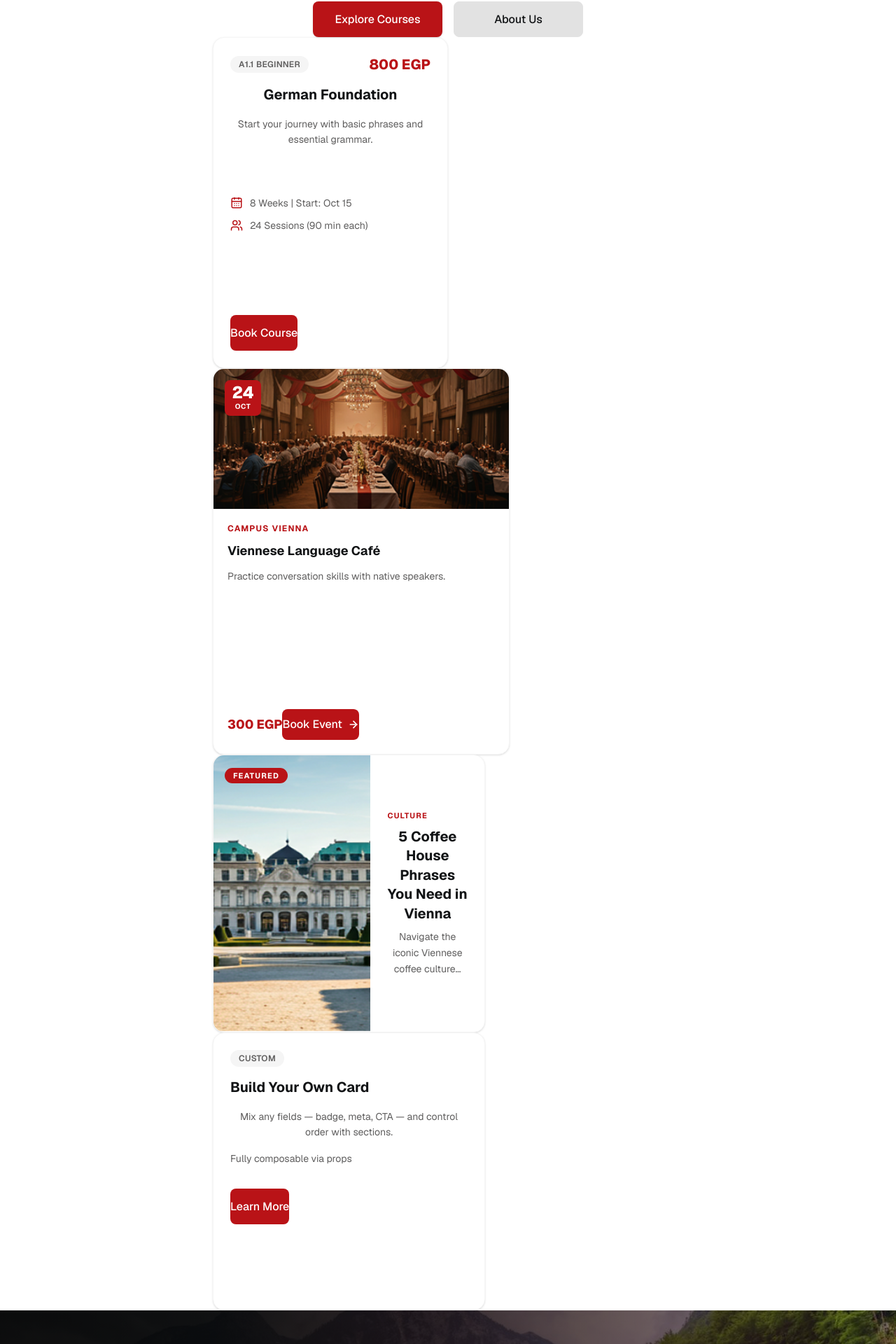
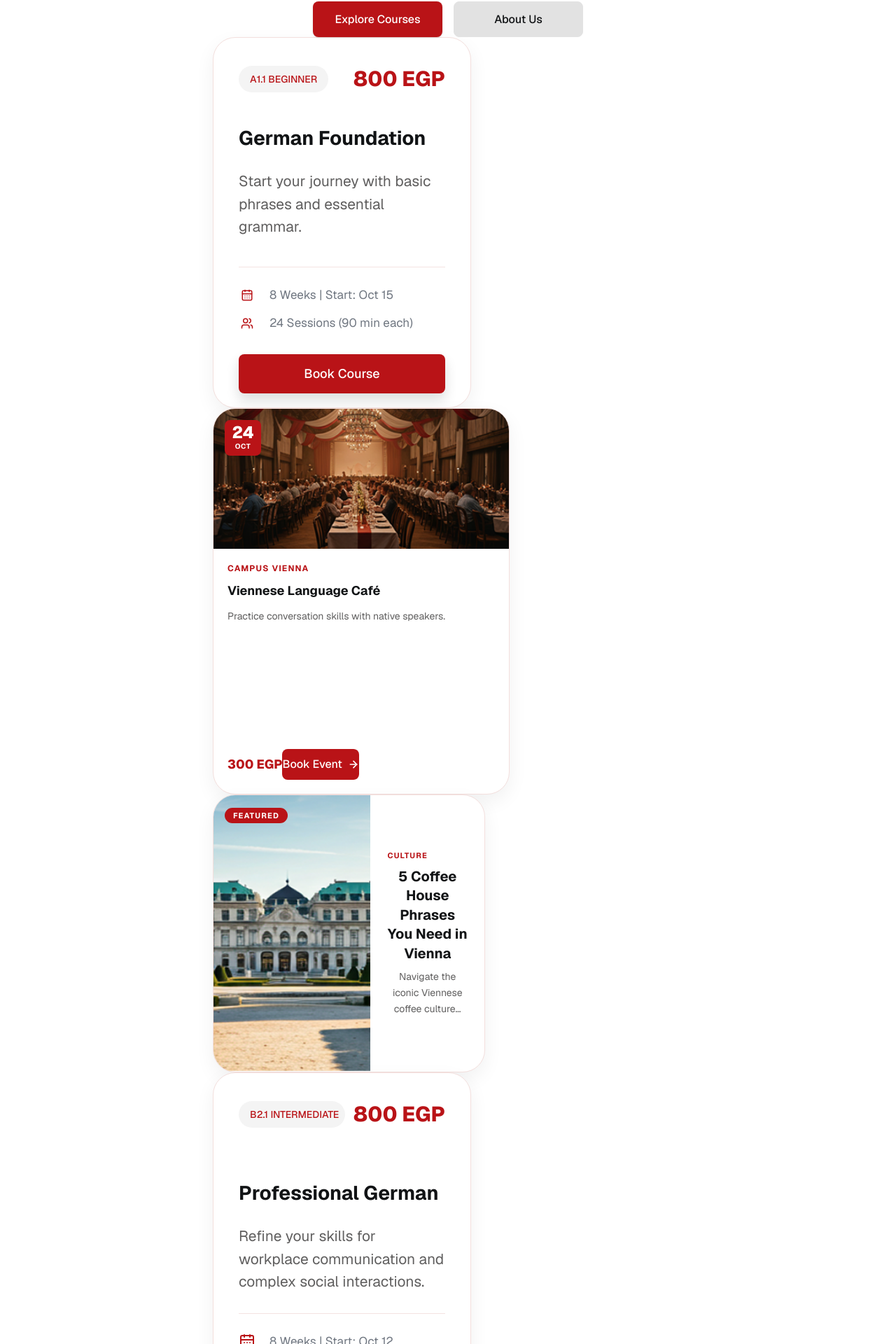
Before and after one commit to yomna22-ym/Austrian-lms, a Next.js app: page / in a window 1280 px wide. Shown: the part 292-2212 px from the top of the page at 70% size. Built offline with nearby package versions, Linux system fonts and the light colour scheme.

Commit message:
enhance the course type of card

```diff
--- a/app/page.tsx
+++ b/app/page.tsx
@@ -39,10 +39,11 @@ export default function HomePage() {
 <GenericCard
   variant="course"
   badge="A1.1 BEGINNER"
-  width={336}
-  height={473}
+  width={369}
+  height={530}
   price="800 EGP"
   title="German Foundation"
+
 
   description="Start your journey with basic phrases and essential grammar."
   meta={[
@@ -80,16 +81,20 @@ export default function HomePage() {
 />
 <GenericCard
   variant="custom"
-  width={389}
-  height={397}
-  badge="CUSTOM"
-  title="Build Your Own Card"
-  description="Mix any fields — badge, meta, CTA — and control order with sections."
-  meta={[{ text: "Fully composable via props" }]}
-  ctaLabel="Learn More"
+  width={369}
+  height={520}
+  badge="B2.1 INTERMEDIATE"
+  price="800 EGP"
+  title="Professional German"
+  description="Refine your skills for workplace communication and complex social interactions."
+  meta={[
+    { icon: <CalendarDays size={24} />, text: "8 Weeks | Start: Oct 12" },
+    { icon: <Users size={24} />, text: "24 Sessions (90 min each)" },
+  ]}
+  ctaLabel="Book Course"
   ctaStyle="full"
-  onCtaClick={() => router.push("/about")}
-  sections={["header", "title", "description", "meta", "divider", "cta"]}
+  onCtaClick={() => router.push("/courses/1")}
+  sections={["header", "title", "description", "divider", "meta", "cta"]}
 />
       </div>
 <HeroSection
--- a/app/shared/GenericCard/GenericCard.tsx
+++ b/app/shared/GenericCard/GenericCard.tsx
@@ -31,7 +31,7 @@ export interface SectionLayout {
 
 /** Default pixel sizes per templated variant (Figma). */
 export const CARD_TEMPLATE_SIZES = {
-  course: { width: 336, height: 473 },
+  course: { width: 369, height: 520 },
   event: { width: 424, height: 552 },
   blog: { width: 389, height: 397 },
 } as const;
@@ -230,12 +230,12 @@ const DEFAULT_COURSE_META: MetaItem[] = [
 const DEFAULT_BG = "bg-white";
 
 const SHELL_BASE =
-  "rounded-2xl overflow-hidden shadow-sm border border-neutral-100 flex flex-col";
+  "group/card rounded-[32px] overflow-hidden shadow-[0_10px_28px_rgba(17,19,21,0.06)] border border-[#f3dfdd] flex flex-col transition-all duration-300 ease-out hover:-translate-y-1 hover:shadow-[0_18px_42px_rgba(185,19,23,0.12)]";
 
 const DEFAULT_COURSE_FIELDS: CourseFieldsLayout = {
-  header: { justify: "between", align: "center" },
-  body: { align: "start", className: "gap-4" },
-  meta: { align: "start", className: "gap-3" },
+  header: { justify: "between", align: "center", className: "gap-3" },
+  body: { align: "stretch" },
+  meta: { align: "start", className: "gap-4" },
   footer: { align: "stretch" },
 };
 
@@ -286,7 +286,7 @@ function resolveSize(
   height: number | string
 ): ResolvedSize {
   const style: React.CSSProperties = {};
-  const classes: string[] = ["shrink-0"];
+  const classes: string[] = ["max-w-full", "shrink-0"];
 
   if (typeof width === "number") style.width = width;
   else if (width.startsWith("w-")) classes.push(width);
@@ -378,11 +378,10 @@ function CourseCard({
     >
       <div
         className={[
-          "flex min-h-0 flex-1 flex-col",
+          "flex min-h-0 flex-1 flex-col px-6 py-7 text-left sm:px-9 sm:py-10",
           sectionClasses(layout.body, false) || "gap-0",
         ].join(" ")}
       >
-        <div className="flex flex-col gap-4 p-6 pb-5">
         {(badge || price) && (
           <div
             className={sectionClasses(
@@ -393,7 +392,7 @@ function CourseCard({
               <span
                 className={[
                   badgeClassName ??
-                      "rounded-full bg-neutral-100 px-3 py-1 text-xs font-semibold uppercase tracking-wide text-text-secondary",
+                    "min-w-0 whitespace-nowrap rounded-full bg-[#f4f4f4] px-4 py-3 text-center text-sm font-medium uppercase leading-none text-secondary",
                   sectionClasses(layout.badge, false),
                 ]
                   .filter(Boolean)
@@ -407,7 +406,8 @@ function CourseCard({
             {price && (
               <span
                 className={[
-                    priceClassName ?? "text-xl font-extrabold text-secondary",
+                  priceClassName ??
+                    "shrink-0 text-[30px] font-extrabold leading-none text-secondary",
                   sectionClasses(layout.price, false),
                 ]
                   .filter(Boolean)
@@ -419,9 +419,10 @@ function CourseCard({
           </div>
         )}
 
+        <div className="pt-12">
           <h3
             className={[
-              "text-xl font-bold leading-snug text-text-primary",
+              "text-[28px] font-bold leading-tight text-text-primary",
               sectionClasses(layout.title, false),
             ]
               .filter(Boolean)
@@ -433,7 +434,7 @@ function CourseCard({
           {description && (
             <p
               className={[
-                "text-sm leading-relaxed text-text-secondary",
+                "mt-7 text-[21px] leading-[1.55] text-text-secondary",
                 sectionClasses(layout.description, false),
               ]
                 .filter(Boolean)
@@ -444,21 +445,23 @@ function CourseCard({
           )}
         </div>
 
-        {meta.length > 0 && <hr className="border-neutral-100" />}
-
         {meta.length > 0 && (
           <div
             className={[
-              "flex flex-col px-6 py-4",
+              "mt-10 flex flex-col border-t border-[#f4e3e1] pt-7",
               sectionClasses(layout.meta) || "gap-3",
             ].join(" ")}
           >
             {meta.map((item, i) => (
-              <div key={i} className="flex items-center gap-2.5">
+              <div key={i} className="flex items-center gap-5">
                 {item.icon && (
-                  <span className="shrink-0 text-secondary">{item.icon}</span>
+                  <span className="flex h-6 w-6 shrink-0 items-center justify-center text-secondary">
+                    {item.icon}
+                  </span>
                 )}
-                <span className="text-sm text-text-secondary">{item.text}</span>
+                <span className="text-[17px] leading-snug text-[#6f7680]">
+                  {item.text}
+                </span>
               </div>
             ))}
           </div>
@@ -466,16 +469,18 @@ function CourseCard({
 
         <div
           className={[
-            "mt-auto px-6 pb-6 pt-2",
+            "mt-auto pt-8",
             sectionClasses(layout.footer, false),
           ].join(" ")}
         >
           <Button
             label={ctaLabel}
             width="w-full"
+            height="h-[56px]"
             bgColorClass={ctaBgColorClass ?? "bg-secondary"}
             textColorClass="text-primary"
             onClick={onCtaClick}
+            className="rounded-[18px] text-lg font-bold shadow-[0_10px_18px_rgba(17,19,21,0.14)] hover:brightness-105 active:translate-y-0.5"
           />
         </div>
       </div>
@@ -769,7 +774,7 @@ function BlogCard({
 // ─── Custom (composable fields) ──────────────────────────────────────────────
 
 const DEFAULT_CUSTOM_FIELDS: CustomFieldsLayout = {
-  header: { justify: "between", align: "center" },
+  header: { justify: "between", align: "center", className: "gap-3" },
   body: { align: "start", className: "gap-4 flex-1" },
   meta: { align: "start", className: "gap-3" },
   footer: { justify: "between", align: "center" },
@@ -788,6 +793,7 @@ function resolveCustomSections(props: Omit<CustomCardProps, "variant">): CustomS
   if (props.location) order.push("location");
   if (props.title) order.push("title");
   if (props.description) order.push("description");
+  if (props.meta?.length && props.ctaStyle === "full") order.push("divider");
   if (props.meta?.length) order.push("meta");
   if (props.ctaLabel || props.onCtaClick || props.price) order.push("cta");
   if (props.children) order.push("children");
@@ -797,6 +803,7 @@ function resolveCustomSections(props: Omit<CustomCardProps, "variant">): CustomS
 type CardSectionContext = Omit<CustomCardProps, "variant" | "sections"> & {
   fields: CustomFieldsLayout;
   contentClassName: string;
+  presentation?: "course";
 };
 
 function renderCardSection(
@@ -879,7 +886,9 @@ function renderCardSection(
             <span
               className={
                 ctx.badgeClassName ??
-                "rounded-full bg-neutral-100 px-3 py-1 text-xs font-semibold uppercase tracking-wide text-text-secondary"
+                (ctx.presentation === "course"
+                  ? "min-w-0 whitespace-nowrap rounded-full bg-[#f4f4f4] px-4 py-3 text-center text-sm font-medium uppercase leading-none text-secondary"
+                  : "rounded-full bg-neutral-100 px-3 py-1 text-xs font-semibold uppercase tracking-wide text-text-secondary")
               }
             >
               {ctx.badge}
@@ -890,7 +899,10 @@ function renderCardSection(
           {priceInHeader && (
             <span
               className={
-                ctx.priceClassName ?? "text-xl font-extrabold text-secondary"
+                ctx.priceClassName ??
+                (ctx.presentation === "course"
+                  ? "shrink-0 text-[30px] font-extrabold leading-none text-secondary"
+                  : "text-xl font-extrabold text-secondary")
               }
             >
               {ctx.price}
@@ -938,7 +950,9 @@ function renderCardSection(
         <h3
           key="title"
           className={[
-            "text-xl font-bold leading-snug text-text-primary",
+            ctx.presentation === "course"
+              ? "pt-12 text-[28px] font-bold leading-tight text-text-primary"
+              : "text-xl font-bold leading-snug text-text-primary",
             ctx.titleClassName,
             sectionClasses(layout.title, false),
           ]
@@ -955,7 +969,9 @@ function renderCardSection(
         <p
           key="description"
           className={[
-            "text-sm leading-relaxed text-text-secondary",
+            ctx.presentation === "course"
+              ? "text-[21px] leading-[1.55] text-text-secondary"
+              : "text-sm leading-relaxed text-text-secondary",
             ctx.descriptionClassName,
             sectionClasses(layout.description, false),
           ]
@@ -974,14 +990,39 @@ function renderCardSection(
           className={[
             "flex flex-col",
             sectionClasses(layout.meta) || "gap-3",
-          ].join(" ")}
+          ]
+            .filter(Boolean)
+            .join(" ")}
         >
           {ctx.meta.map((item, i) => (
-            <div key={i} className="flex items-center gap-2.5">
+            <div
+              key={i}
+              className={
+                ctx.presentation === "course"
+                  ? "flex items-center gap-5"
+                  : "flex items-center gap-2.5"
+              }
+            >
               {item.icon && (
-                <span className="shrink-0 text-secondary">{item.icon}</span>
+                <span
+                  className={
+                    ctx.presentation === "course"
+                      ? "flex h-6 w-6 shrink-0 items-center justify-center text-secondary"
+                      : "shrink-0 text-secondary"
+                  }
+                >
+                  {item.icon}
+                </span>
               )}
-              <span className="text-sm text-text-secondary">{item.text}</span>
+              <span
+                className={
+                  ctx.presentation === "course"
+                    ? "text-[17px] leading-snug text-[#6f7680]"
+                    : "text-sm text-text-secondary"
+                }
+              >
+                {item.text}
+              </span>
             </div>
           ))}
         </div>
@@ -989,7 +1030,16 @@ function renderCardSection(
     }
 
     case "divider":
-      return <hr key="divider" className="border-neutral-100" />;
+      return (
+        <hr
+          key="divider"
+          className={
+            ctx.presentation === "course"
+              ? "border-[#f4e3e1]"
+              : "border-neutral-100"
+          }
+        />
+      );
 
     case "cta": {
       const useRow =
@@ -1038,14 +1088,25 @@ function renderCardSection(
       return (
         <div
           key="cta"
-          className={sectionClasses(layout.footer ?? { align: "stretch" }, false)}
+          className={[
+            ctx.presentation === "course" ? "mt-auto pt-1" : "",
+            sectionClasses(layout.footer ?? { align: "stretch" }, false),
+          ]
+            .filter(Boolean)
+            .join(" ")}
         >
           <Button
             label={ctx.ctaLabel ?? "Book"}
             width="w-full"
+            height={ctx.presentation === "course" ? "h-16" : undefined}
             bgColorClass={ctx.ctaBgColorClass ?? "bg-secondary"}
             textColorClass="text-primary"
             onClick={ctx.onCtaClick}
+            className={
+              ctx.presentation === "course"
+                ? "rounded-[18px] text-lg font-bold shadow-[0_10px_18px_rgba(17,19,21,0.14)] hover:brightness-105 active:translate-y-0.5"
+                : undefined
+            }
           />
         </div>
       );
@@ -1082,7 +1143,7 @@ function CustomCard(props: Omit<CustomCardProps, "variant">) {
     height,
     bgClassName = DEFAULT_BG,
     className = "",
-    contentClassName = "p-6",
+    contentClassName,
     fields,
     children,
     onRead,
@@ -1092,11 +1153,19 @@ function CustomCard(props: Omit<CustomCardProps, "variant">) {
 
   const layout = { ...DEFAULT_CUSTOM_FIELDS, ...fields };
   const sections = resolveCustomSections({ ...content, children, sections: sectionsProp });
+  const usesCoursePresentation =
+    !content.image &&
+    content.ctaStyle === "full" &&
+    (Boolean(content.badge) || Boolean(content.price)) &&
+    Boolean(content.title);
   const ctx: CardSectionContext = {
     ...content,
     children,
     fields: layout,
-    contentClassName,
+    contentClassName:
+      contentClassName ??
+      (usesCoursePresentation ? "px-6 py-7 sm:px-9 sm:py-10" : "p-6"),
+    presentation: usesCoursePresentation ? "course" : undefined,
   };
 
   const size =
@@ -1114,8 +1183,11 @@ function CustomCard(props: Omit<CustomCardProps, "variant">) {
         <div
           className={[
             "flex min-h-0 flex-1 flex-col",
-            contentClassName,
-            sectionClasses(layout.body, false) || "gap-4",
+            ctx.contentClassName,
+            usesCoursePresentation ? "text-left" : "",
+            usesCoursePresentation
+              ? "gap-7"
+              : sectionClasses(layout.body, false) || "gap-4",
           ].join(" ")}
         >
           {innerSections.map((key) => renderCardSection(key, ctx))}
@@ -1178,6 +1250,7 @@ const GenericCard: React.FC<GenericCardProps> = (props) => {
         height = CARD_TEMPLATE_SIZES.course.height,
         ...rest
       } = props;
+      void _;
       return <CourseCard width={width} height={height} {...rest} />;
     }
     case "event": {
@@ -1187,6 +1260,7 @@ const GenericCard: React.FC<GenericCardProps> = (props) => {
         height = CARD_TEMPLATE_SIZES.event.height,
         ...rest
       } = props;
+      void _;
       return <EventCard width={width} height={height} {...rest} />;
     }
     case "blog": {
@@ -1196,10 +1270,12 @@ const GenericCard: React.FC<GenericCardProps> = (props) => {
         height = CARD_TEMPLATE_SIZES.blog.height,
         ...rest
       } = props;
+      void _;
       return <BlogCard width={width} height={height} {...rest} />;
     }
     case "custom": {
       const { variant: _, ...rest } = props;
+      void _;
       return <CustomCard {...rest} />;
     }
   }
```
Lines whose indentation alone changed are shown as unchanged.
